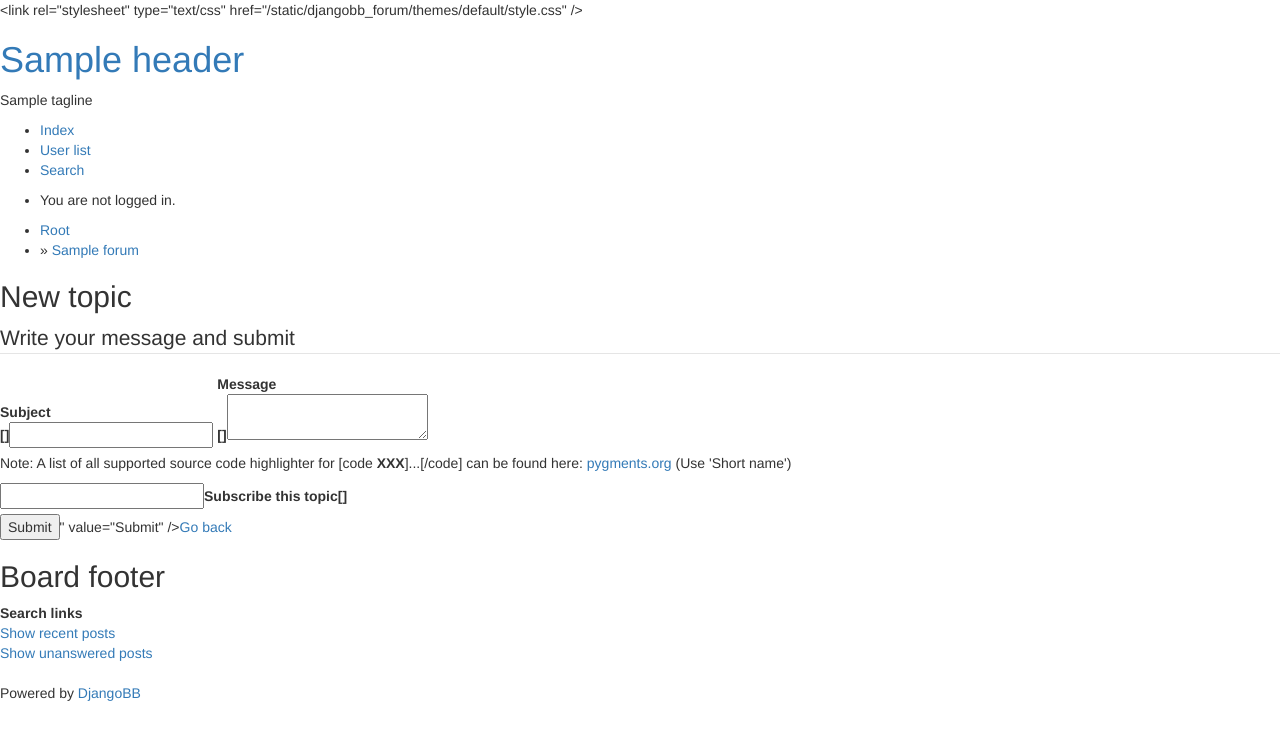
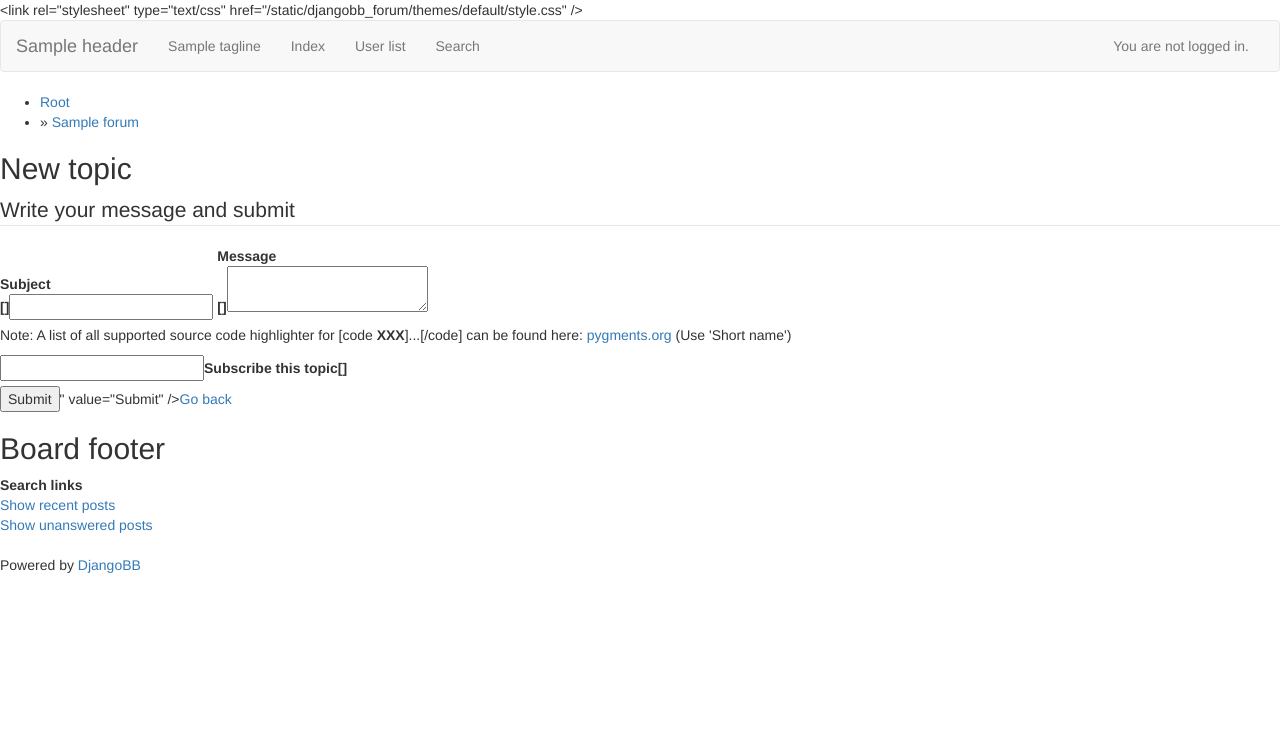
Before and after one commit to agepoly/delegues, a Django app: template delegues/templates/djangobb_forum/add_topic.html in a window 1280 px wide. Shown: the top 740 px of the page. Run offline with Django 3.2, Linux system fonts and the light colour scheme; the template is opened without the code that fills it: most values are stand-ins (such as "Sample title", 1, 10 or a date in 2020); form fields are guessed from the names that the template uses; parts of the project's set-up code (start-up, migrations or seed data) failed here and were passed over; some libraries are stand-ins or nearby versions.

Commit message:
First version of header

```diff
--- a/delegues/templates/djangobb_forum/header.html
+++ b/delegues/templates/djangobb_forum/header.html
@@ -3,55 +3,59 @@
 
 <div id="djangobbwrap">
 <div id="djangobbindex" class="djangobb">
-<div id="brdheader" class="block">
-	<div class="box">
-		<div id="brdtitle" class="inbox">
-			<h1><span><a href="{% url 'djangobb:index' %}">{{ forum_settings.HEADER|safe }}</a></span></h1>
-			<p><span>{{ forum_settings.TAGLINE|safe }}</span></p>
+
+<nav class="navbar navbar-default">
+  <div class="container-fluid">
+    <!-- Brand and toggle get grouped for better mobile display -->
+    <div class="navbar-header">
+      <button type="button" class="navbar-toggle collapsed" data-toggle="collapse" data-target="#bs-example-navbar-collapse-1" aria-expanded="false">
+        <span class="sr-only">Toggle navigation</span>
+        <span class="icon-bar"></span>
+        <span class="icon-bar"></span>
+        <span class="icon-bar"></span>
+      </button>
+      <a class="navbar-brand" href="{% url 'djangobb:index' %}">{{ forum_settings.HEADER|safe }}</a>
     </div>
-		<div id="brdmenu" class="inbox">
-			<ul>
+
+    <!-- Collect the nav links, forms, and other content for toggling -->
+    <div class="collapse navbar-collapse" id="bs-example-navbar-collapse-1">
+			<p class="navbar-text">{{ forum_settings.TAGLINE|safe }}</p>
+      <ul class="nav navbar-nav">
         {% block menu %}
-				<li id="navindex"><a href="{% url 'djangobb:index' %}">{% trans "Index" %}</a></li>
-				<li id="navuserlist"><a href="{% url 'djangobb:forum_users' %}">{% trans "User list" %}</a></li>
-				<li id="navsearch"><a href="{% url 'djangobb:search' %}">{% trans "Search" %}</a></li>
+					<li><a href="{% url 'djangobb:index' %}">{% trans "Index" %}</a></li>
+					<li><a href="{% url 'djangobb:forum_users' %}">{% trans "User list" %}</a></li>
+					<li><a href="{% url 'djangobb:search' %}">{% trans "Search" %}</a></li>
 					{% if user.is_superuser %}
-					<li id="navadmin"><a href="{% url 'admin:index' %}">{% trans "Administration" %}</a></li>
+						<li><a href="{% url 'admin:index' %}">{% trans "Administration" %}</a></li>
 					{% endif %}
 					{% if user.is_authenticated %}
-					<li id="navprofile"><a href="{% url 'djangobb:forum_profile' user.username %}">{% trans "Profile" %}</a></li>
+						<li><a href="{% url 'djangobb:forum_profile' user.username %}">{% trans "Profile" %}</a></li>
 						{% if forum_settings.PM_SUPPORT %}
-						<li id="navpm"><a href="{% url 'messages_inbox' %}">{% trans "PM" %}</a></li>
+							<li><a href="{% url 'messages_inbox' %}">{% trans "PM" %}</a></li>
 						{% endif %}
 					{% endif %}
 				{% endblock %}
       </ul>
-		</div>
-		<div id="brdwelcome" class="inbox">
-			<ul class="conl">
+      <ul class="nav navbar-nav navbar-right">
 				{% if user.is_authenticated %}
-					<li>{% trans "Logged in as" %} <strong>{{ user.username }}</strong></li>
-					<li>{% trans "Last visit:" %} {% forum_time user.last_login %}</li>
+					<li><p class="navbar-text">{% trans "Logged in as" %} <strong>{{ user.username }}</strong></p></li>
+					<li><a href="{% url 'djangobb:search' %}?action=show_new">{% trans "Show new posts since last visit" %}</a></li>
+					<li><a href="{% url 'djangobb:misc' %}?action=markread">{% trans "Mark all topics as read" %}</a></li>
+
+					<!--<li><p class="navbar-text">{% trans "Last visit:" %} {% forum_time user.last_login %}</p></li>-->
 					{% if forum_settings.PM_SUPPORT and messages_inbox_count > 0 %}
-						<ul><li class="pmlink"><strong><a href="{% url 'messages_inbox' %}">{% trans "There are new messages" %} ({{ messages_inbox_count }})</a></strong></li></ul>
+						<ul><li class="pmlink"><p class="navbar-text"><strong><a href="{% url 'messages_inbox' %}">{% trans "There are new messages" %} ({{ messages_inbox_count }})</a></strong></p></li></ul>
 					{% endif %}
 				{% else %}
-					<li>{% trans "You are not logged in." %}</li>
+					<li><p class="navbar-text">{% trans "You are not logged in." %}</p></li>
 				{% endif %}
 				{% if user.is_superuser and reports %}
-					<li class="reportlink"><strong><a href="{% url 'admin:index' %}">{% trans "There are new reports" %} ({% new_reports %})</a></strong></li>
+					<li class="reportlink"><p class="navbar-text"><strong><a href="{% url 'admin:index' %}">{% trans "There are new reports" %} ({% new_reports %})</a></strong></p></li>
 				{% endif %}
       </ul>
-			{% if user.is_authenticated %}
-				<ul class="conr">
-					<li><a href="{% url 'djangobb:search' %}?action=show_new">{% trans "Show new posts since last visit" %}</a></li>
-					<li><a href="{% url 'djangobb:misc' %}?action=markread">{% trans "Mark all topics as read" %}</a></li>
-				</ul>
-			{% endif %}
-			<div class="clearer"></div>
-		</div>
-	</div>
-</div>
+    </div><!-- /.navbar-collapse -->
+  </div><!-- /.container-fluid -->
+</nav>
 
 {% if forum_settings.NOTICE %}
 	<div id="announce" class="block">
```
Lines whose indentation alone changed are shown as unchanged.
